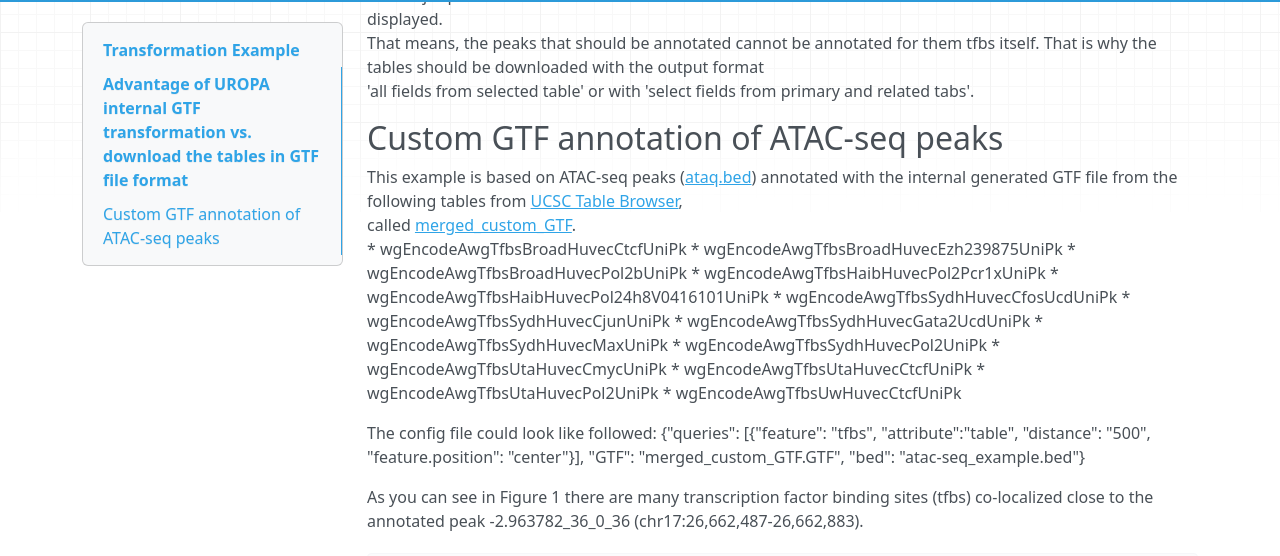
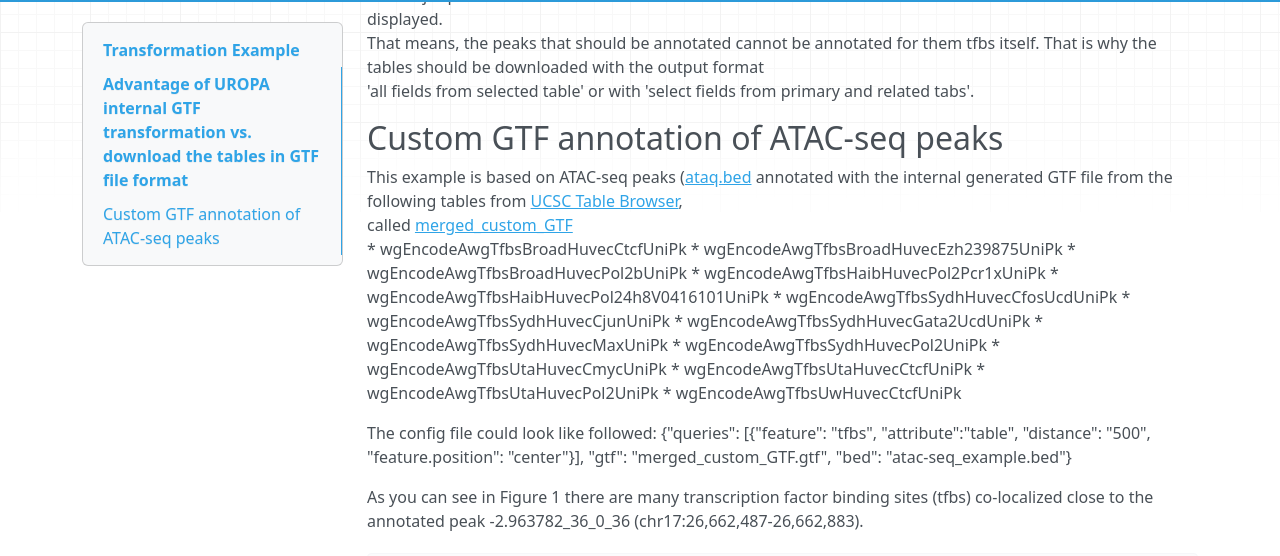
Before and after one commit to loosolab/UROPA, an MkDocs documentation site: the page built from docs/custom.md, in a window 1280 px wide and 900 px high, scrolled down 2630 px. Shown: the part 94-650 px from the top of the window. Built offline with MkDocs 1.6.1, drawn with Linux system fonts in a browser that asks for light colours; nearby versions of some CDN libraries; old or Windows-style settings are respelled for this version of MkDocs.

```diff
--- a/docs/custom.md
+++ b/docs/custom.md
@@ -63,10 +63,10 @@ only the exon in which the peak is located is displayed. Additionally for this e
 there are empty information about 'gene_id' and information about peak, pValue und signalValue are lost.
 An example of the GTF output from UCSC table browser is shown in Table 4.
 
-|      |                                         |      |         |         |            |   |   |                                      |
-|------|-----------------------------------------|------|---------|---------|------------|---|---|--------------------------------------|
-| chr1 | hg19_wgEncodeAwgTfbsBroadHuvecCtcfUniPk | exon | 1310466 | 1310835 | 244.000000 | . | . | gene_id "."; transcript_id ".";      |
-| chr1 | hg19_wgEncodeAwgTfbsBroadHuvecCtcfUniPk | exon | 1334906 | 1334997 | 630.000000 | . | . | gene_id "."; transcript_id "._dup1"; |
+|      |                                         |      |         |         |           | | |                                      |
+|------|-----------------------------------------|------|---------|---------|-----------|-|-|--------------------------------------|
+| chr1 | hg19_wgEncodeAwgTfbsBroadHuvecCtcfUniPk | exon | 1310466 | 1310835 | 244.000000|.|.| gene_id "."; transcript_id ".";      |
+| chr1 | hg19_wgEncodeAwgTfbsBroadHuvecCtcfUniPk | exon | 1334906 | 1334997 | 630.000000|.|.| gene_id "."; transcript_id "._dup1"; |
 
 
 Table 4: GTF file download from UCSC table browser for wgEncodeAwgTfbsBroadHuvecCtcfUniPk
@@ -77,8 +77,8 @@ That means, the peaks that should be annotated cannot be annotated for them tfbs
 
 Custom GTF annotation of ATAC-seq peaks
 ---------------------------------------
-This example is based on ATAC-seq peaks ([ataq.bed](https://github.molgen.mpg.de/loosolab/UROPA/blob/master/atac-seq_example.bed)) annotated with the internal generated GTF file from the following tables from [UCSC Table Browser](https://genome.ucsc.edu/cgi-bin/hgTables),
-called [merged_custom_GTF](https://github.molgen.mpg.de/loosolab/UROPA/blob/master/merged_custom_GTF.GTF).
+This example is based on ATAC-seq peaks ([ataq.bed](https://github.molgen.mpg.de/loosolab/UROPA/blob/master/atac-seq_example.bed) annotated with the internal generated GTF file from the following tables from [UCSC Table Browser](https://genome.ucsc.edu/cgi-bin/hgTables),
+called [merged_custom_GTF](https://github.molgen.mpg.de/loosolab/UROPA/blob/master/merged_custom_GTF.gtf)
 * wgEncodeAwgTfbsBroadHuvecCtcfUniPk
 * wgEncodeAwgTfbsBroadHuvecEzh239875UniPk
 * wgEncodeAwgTfbsBroadHuvecPol2bUniPk
@@ -97,7 +97,7 @@ called [merged_custom_GTF](https://github.molgen.mpg.de/loosolab/UROPA/blob/mast
 The config file could look like followed:
 {"queries": [{"feature": "tfbs", "attribute":"table",
 "distance": "500", "feature.position": "center"}],
-"GTF": "merged_custom_GTF.GTF",
+"gtf": "merged_custom_GTF.gtf",
 "bed": "atac-seq_example.bed"}
 
 As you can see in Figure 1 there are many transcription factor binding sites (tfbs) co-localized close to the annotated peak -2.963782_36_0_36 (chr17:26,662,487-26,662,883).
```
